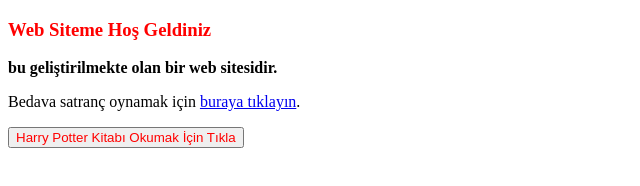
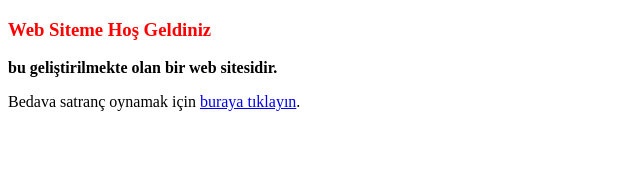
Before and after one commit to Ron-Hermonie/Ron-Hermonie.github.io, a plain HTML site: page index.html in a window 1280 px wide. Shown: the whole page, without its empty margins (0-640 px from the left). Drawn offline with Linux system fonts and the light colour scheme.

Commit message:
Update index.html

```diff
--- a/index.html
+++ b/index.html
@@ -10,8 +10,5 @@
 		<p><strong>bu geliştirilmekte olan bir web sitesidir.</strong></p>
 
 		 <p>Bedava satranç  oynamak için <a href="https://lichess.org/tr">buraya tıklayın</a>.</p>
-     <a href="https://www.trendyol.com/yapi-kredi-yayinlari/harry-potter-seti-7-kitap-takim-p-77794827?boutiqueId=61&merchantId=158005"</a>
-		 <button style="color:red"> Harry Potter Kitabı Okumak İçin Tıkla </button>
-
 	 </body>
     </html>
```
